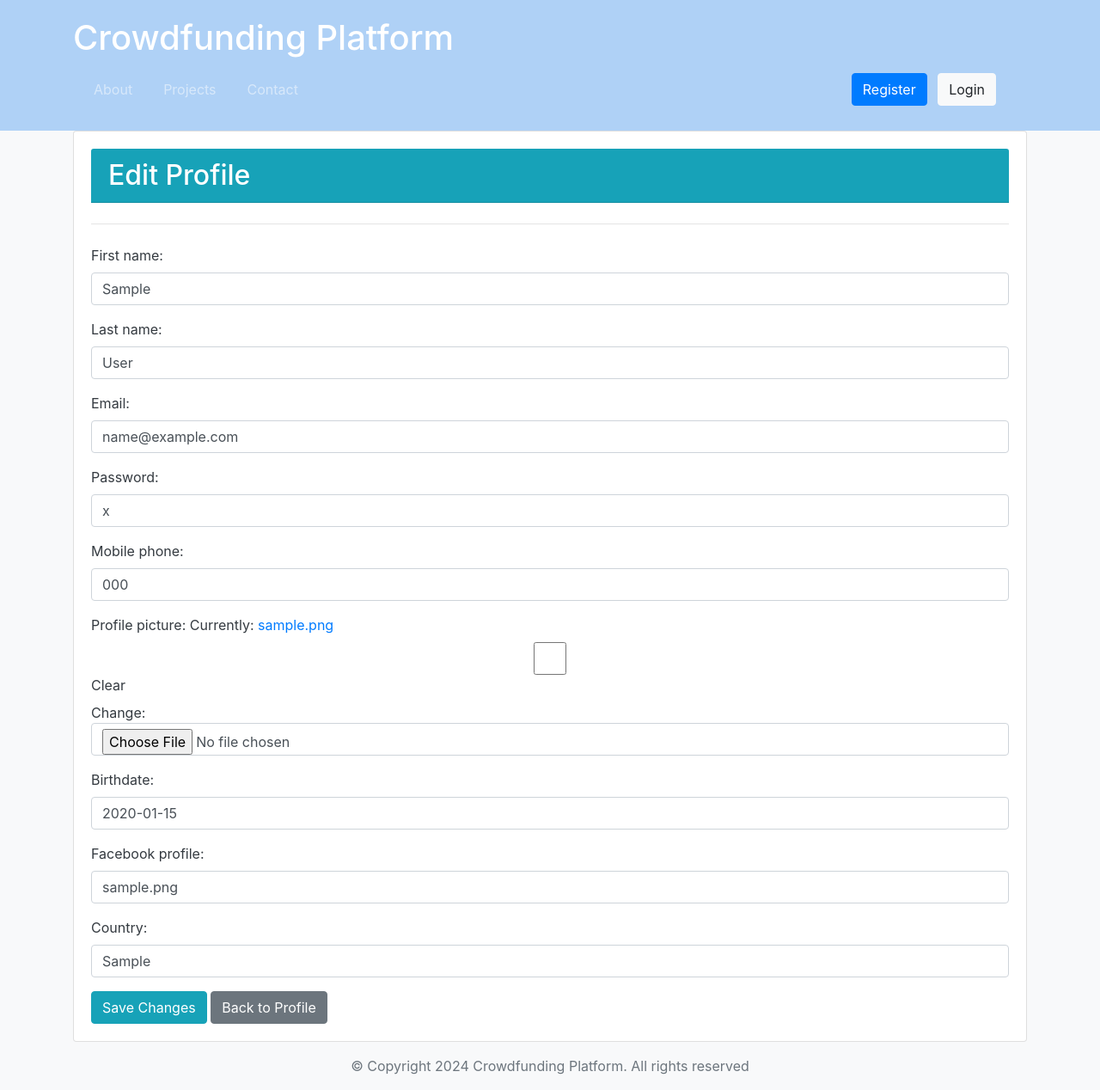
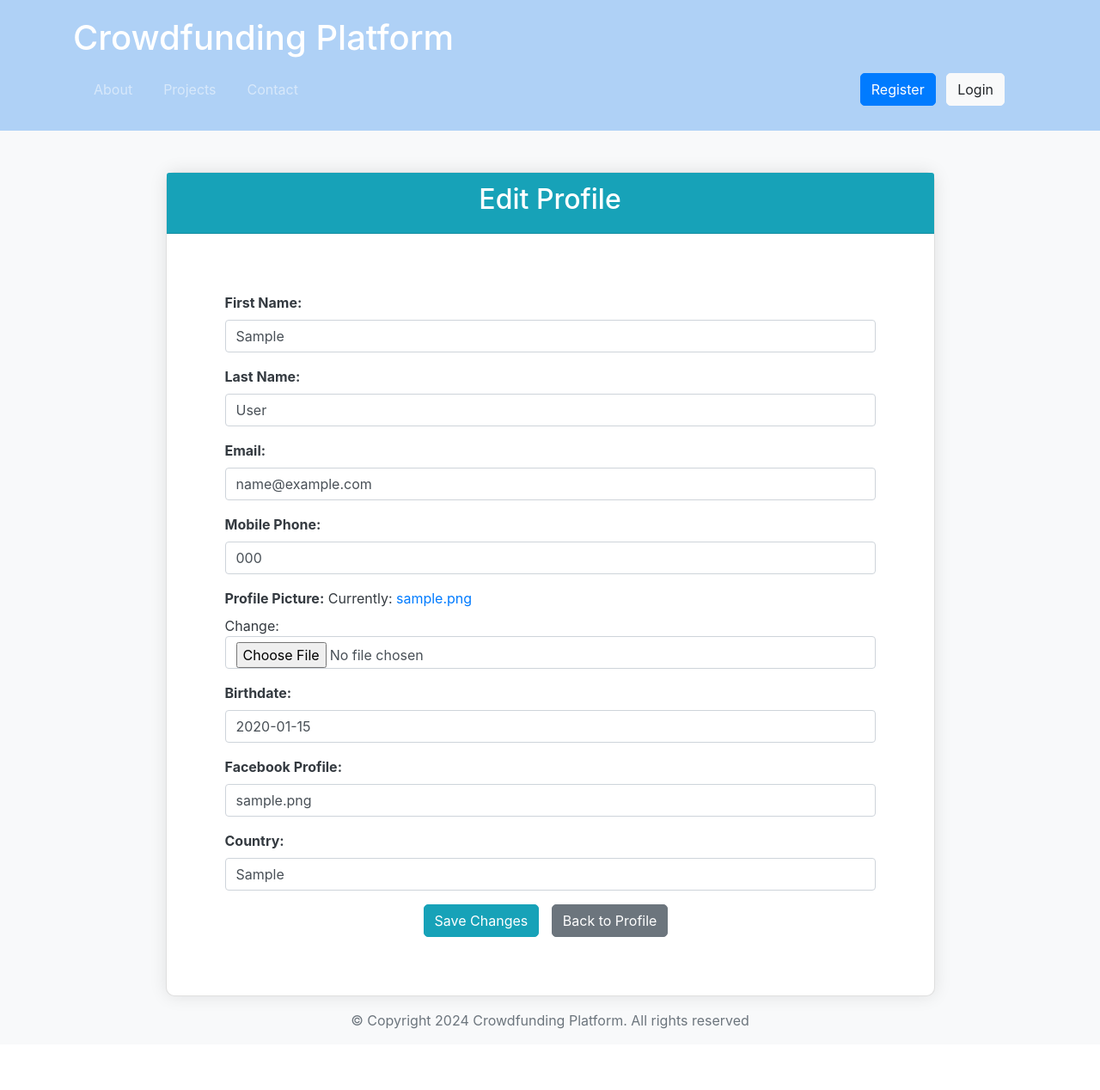
Before and after one commit to RahmaAsharf/Django-Crowd-Funding-Web-App, a Django app: page /authentication/profile/1/edit/ in a window 1280 px wide. Shown: the whole page at 86% size. After the commit the page ends 1197 px from the top, so only its background shows below. Run offline with Django 5.2, Linux system fonts and the light colour scheme; tables that the repository leaves empty hold one stand-in row (values such as "Sample post"); some libraries are stand-ins or nearby versions.

Commit message:
Add (enctype) for all forms, modify the style for html pages

```diff
--- a/DjangoProject/settings.py
+++ b/DjangoProject/settings.py
@@ -127,3 +127,8 @@ STATIC_URL = 'static/'
 # https://docs.djangoproject.com/en/5.0/ref/settings/#default-auto-field
 
 DEFAULT_AUTO_FIELD = 'django.db.models.BigAutoField'
+
+# add media url
+import os
+MEDIA_URL = 'images/'
+MEDIA_ROOT = os.path.join(BASE_DIR, 'images/')
--- a/DjangoProject/urls.py
+++ b/DjangoProject/urls.py
@@ -16,8 +16,11 @@ Including another URLconf
 """
 from django.contrib import admin
 from django.urls import include, path
+from django.conf import settings
+from django.conf.urls.static import static
 
 urlpatterns = [
     path('admin/', admin.site.urls),
     path('authentication/', include('authentication.urls')),
-]
+
+] + static(settings.MEDIA_URL, document_root=settings.MEDIA_ROOT)
--- a/authentication/models.py
+++ b/authentication/models.py
@@ -8,7 +8,7 @@ class CustomUser(models.Model):
     email = models.EmailField(unique=True)
     password = models.CharField(max_length=100)
     mobile_phone = models.CharField(max_length=11)
-    profile_picture = models.ImageField(upload_to='authentication/images/', null=True, blank=True ) # to be updated later (REQUIRED)
+    profile_picture = models.ImageField(upload_to='authentication/images/', null=True ) # (REQUIRED)
     birthdate = models.DateField(null=True, blank=True)
     facebook_profile = models.URLField(max_length=200, null=True, blank=True)
     country = models.CharField(max_length=100, null=True, blank=True)
@@ -20,7 +20,6 @@ class CustomUser(models.Model):
     def get_all_users(cls):
         return cls.objects.all()
 
-    # <!-- STILL WORKING ON IT -->
     @property
     def image_url(self):
         return f'/images/{self.profile_picture}'
--- a/authentication/templates/authentication/edit_profile.html
+++ b/authentication/templates/authentication/edit_profile.html
@@ -2,18 +2,91 @@
 {% load static %}
 {% block 'content' %}
 
-<div class="card">
-    <div class="card-body">
-        <h1 class="card-header bg-info text-white" style="font-size: 2rem;">Edit Profile</h1>
-        <hr class="my-4">
-        <form method="post">
+<div class="container mt-5">
+  <div class="row justify-content-center">
+    <div class="col-md-10">
+      <div class="card">
+        <div class="card-header bg-info text-white">
+          <h1 class="card-title text-center" style="font-size: 2rem;">Edit Profile</h1>
+        </div>
+        <div class="card-body">
+          <form method="post" enctype="multipart/form-data" class="p-5">
             {% csrf_token %}
-            {{ form.as_p }}
-            <button type="submit" class="btn btn-info">Save Changes</button>
-            <a href="{% url 'view.profile' id %}" class="btn btn-secondary">Back to Profile</a>
-        </form>
+            {{ form.non_field_errors }}
+            <div class="mb-3">
+              <label for="id_first_name" class="form-label">First Name:</label>
+              {{ form.first_name }}
+              <small class="text-danger">{{ form.first_name.errors }}</small>
+            </div>
+            <div class="mb-3">
+              <label for="id_last_name" class="form-label">Last Name:</label>
+              {{ form.last_name }}
+              <small class="text-danger">{{ form.last_name.errors }}</small>
+            </div>
+            <div class="mb-3">
+              <label for="id_email" class="form-label">Email:</label>
+              {{ form.email }}
+              <small class="text-danger">{{ form.email.errors }}</small>
+            </div>
+            <div class="mb-3">
+              <label for="id_mobile_phone" class="form-label">Mobile Phone:</label>
+              {{ form.mobile_phone }}
+              <small class="text-danger">{{ form.mobile_phone.errors }}</small>
+            </div>
+            <div class="mb-3">
+              <label for="id_profile_picture" class="form-label">Profile Picture:</label>
+              {{ form.profile_picture }}
+              <small class="text-danger">{{ form.profile_picture.errors }}</small>
+            </div>
+            <div class="mb-3">
+              <label for="id_birthdate" class="form-label">Birthdate:</label>
+              {{ form.birthdate }}
+              <small class="text-danger">{{ form.birthdate.errors }}</small>
+            </div>
+            <div class="mb-3">
+              <label for="id_facebook_profile" class="form-label">Facebook Profile:</label>
+              {{ form.facebook_profile }}
+              <small class="text-danger">{{ form.facebook_profile.errors }}</small>
+            </div>
+            <div class="mb-3">
+              <label for="id_country" class="form-label">Country:</label>
+              {{ form.country }}
+              <small class="text-danger">{{ form.country.errors }}</small>
+            </div>
+            <div class="text-center">
+              <button type="submit" class="btn btn-info">Save Changes</button>
+              <a href="{% url 'view.profile' id %}" class="btn btn-secondary">Back to Profile</a>
+            </div>
+          </form>
+        </div>
+      </div>
     </div>
+  </div>
 </div>
+<script src="{% static 'authentication/js/script.js'%}"></script>
 
-<script src="{% static 'authentication/js/script.js'%}"> </script>
+<style>
+  .card {
+    border-radius: 10px;
+    box-shadow: 0 0 20px rgba(0, 0, 0, 0.1);
+  }
+
+  .card-header {
+    border-radius: 10px 10px 0 0;
+  }
+
+  .card-title {
+    margin-bottom: 0.5rem;
+  }
+
+  .form-label {
+    font-weight: bold;
+  }
+
+  .btn {
+    border-radius: 5px;
+    margin-right: 10px;
+  }
+</style>
+
 {% endblock %}
--- a/authentication/views.py
+++ b/authentication/views.py
@@ -37,11 +37,7 @@ def edit_profile(request, id):
             form.save()
             return redirect('view.profile', id=id)
     else:
-        # Exclude the email field from the form
-        # Set initial value for password field to an empty string
         form = UserModelForm(instance=user)
-        # form.fields['email'].disabled = True
-        # form.initial['password'] = ''
     return render(request, 'authentication/edit_profile.html', {'form': form, 'id': id})
 
 
```
Also changed, not shown: authentication/templates/authentication/profile.html (+39 -15 lines), authentication/templates/authentication/register.html (+7 -5 lines), authentication/images/download_1.jfif (deleted), authentication/migrations/0003_alter_customuser_profile_picture.py (added), images/authentication/images/Screenshot_2024-02-10_104237.png (added).
